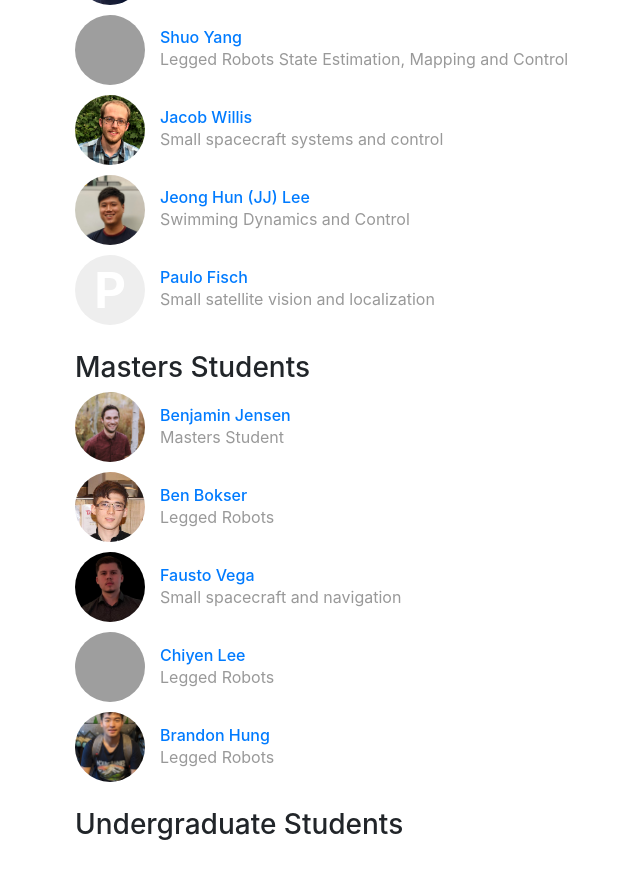
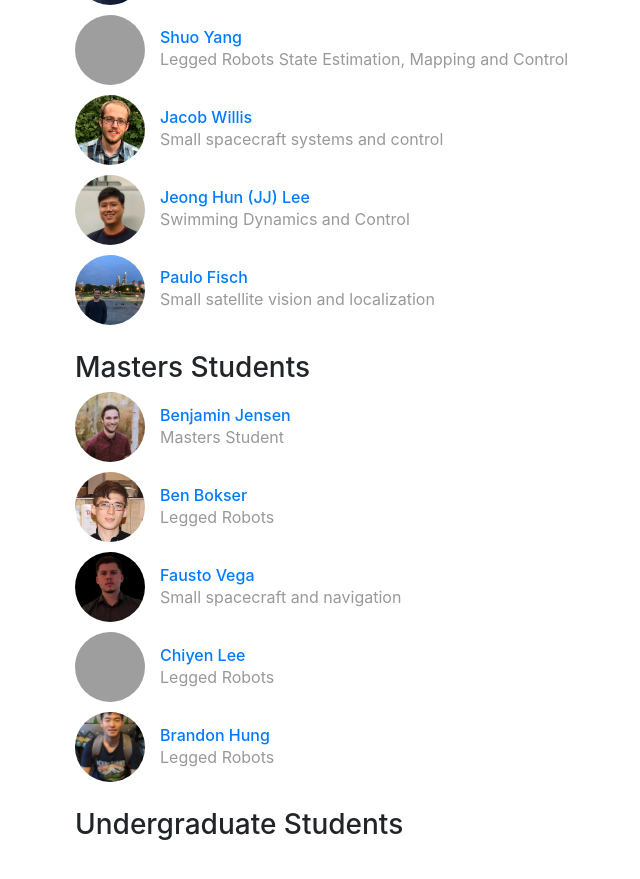
Before and after one commit to RoboticExplorationLab/roboticexplorationlab.github.io, a Jekyll site: the page built from index.html, in a window 1280 px wide and 900 px high, scrolled down 5181 px, cut to the strip 0-879 px from the top of the window. Shown: the whole strip, without its empty margins (390-1030 px from the left). Built offline with Jekyll 4.4.1, drawn with Linux system fonts in a browser that asks for light colours; comment, search, counter and statistics services are not loaded; grey boxes are pictures that could not be loaded.

Commit message:
Update people.yml

```diff
--- a/_data/people.yml
+++ b/_data/people.yml
@@ -200,6 +200,7 @@ paulo:
     webpage: "https://www.linkedin.com/in/paulo-fisch"
     github: Pfisch23
     role: phd
+    image: /img/people/Paulo.jpg
     bio: Small satellite vision and localization
 
 # grad-a:
```
